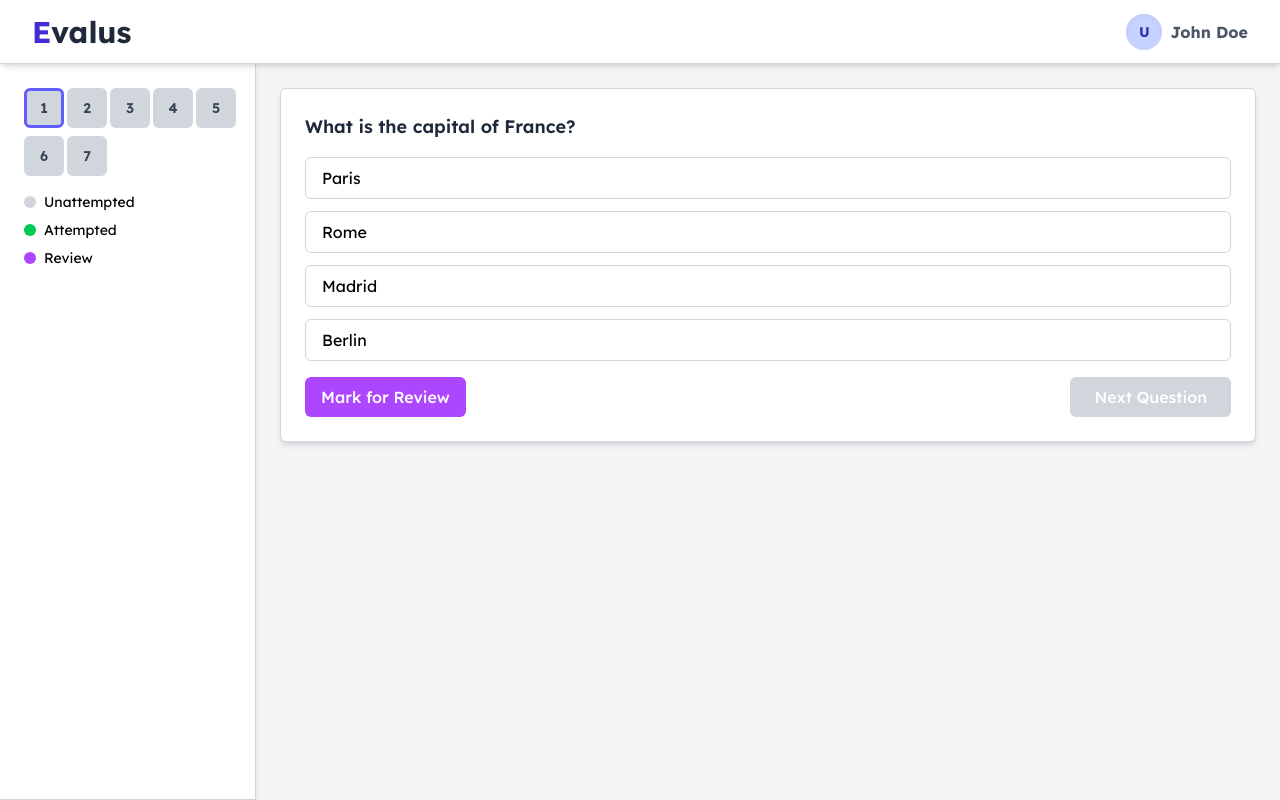
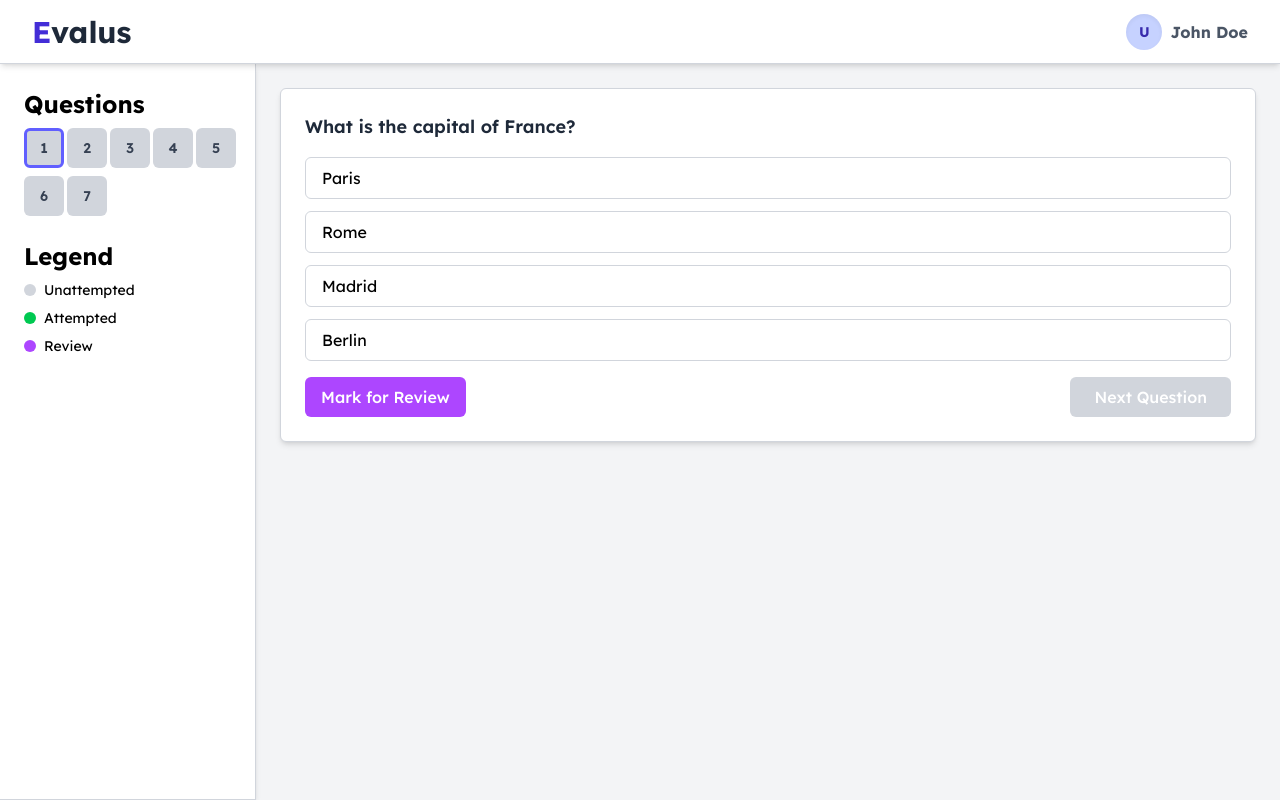
Before and after one commit to thoughtprotech/evalus-student-portal, a Next.js app: page /exam/1 in a window 1280 px wide. Built offline with nearby package versions, Linux system fonts and the light colour scheme.

Commit message:
Minor UI change

```diff
--- a/src/app/exam/[id]/page.tsx
+++ b/src/app/exam/[id]/page.tsx
@@ -377,7 +377,11 @@ export default function ExamPage() {
   return (
     <div className="h-full flex flex-col md:flex-row bg-gray-100">
       {/* Sidebar */}
-      <aside className="md:w-64 w-full bg-white border-b md:border-r border-gray-300 p-4 md:p-6 shadow-md">
+      <aside className="md:w-64 w-full bg-white border-b md:border-r border-gray-300 p-4 md:p-6 shadow-md flex flex-col gap-2">
+        <div className="flex flex-col gap-2">
+          <div>
+            <h1 className="font-bold text-2xl">Questions</h1>
+          </div>
           <div className="grid grid-cols-8 md:grid-cols-5 gap-2 mb-4">
             {questions.map((q, index) => (
               <button
@@ -398,7 +402,11 @@ export default function ExamPage() {
               </button>
             ))}
           </div>
-
+        </div>
+        <div className="flex flex-col gap-2">
+          <div>
+            <h1 className="font-bold text-2xl">Legend</h1>
+          </div>
           <div className="space-y-2 text-sm">
             <div className="flex items-center gap-2">
               <span className="w-3 h-3 bg-gray-300 rounded-full inline-block" />
@@ -411,6 +419,7 @@ export default function ExamPage() {
             <div className="flex items-center gap-2">
               <span className="w-3 h-3 bg-purple-500 rounded-full inline-block" />
               <span>Review</span>
+            </div>
           </div>
         </div>
       </aside>
```
Lines whose indentation alone changed are shown as unchanged.
